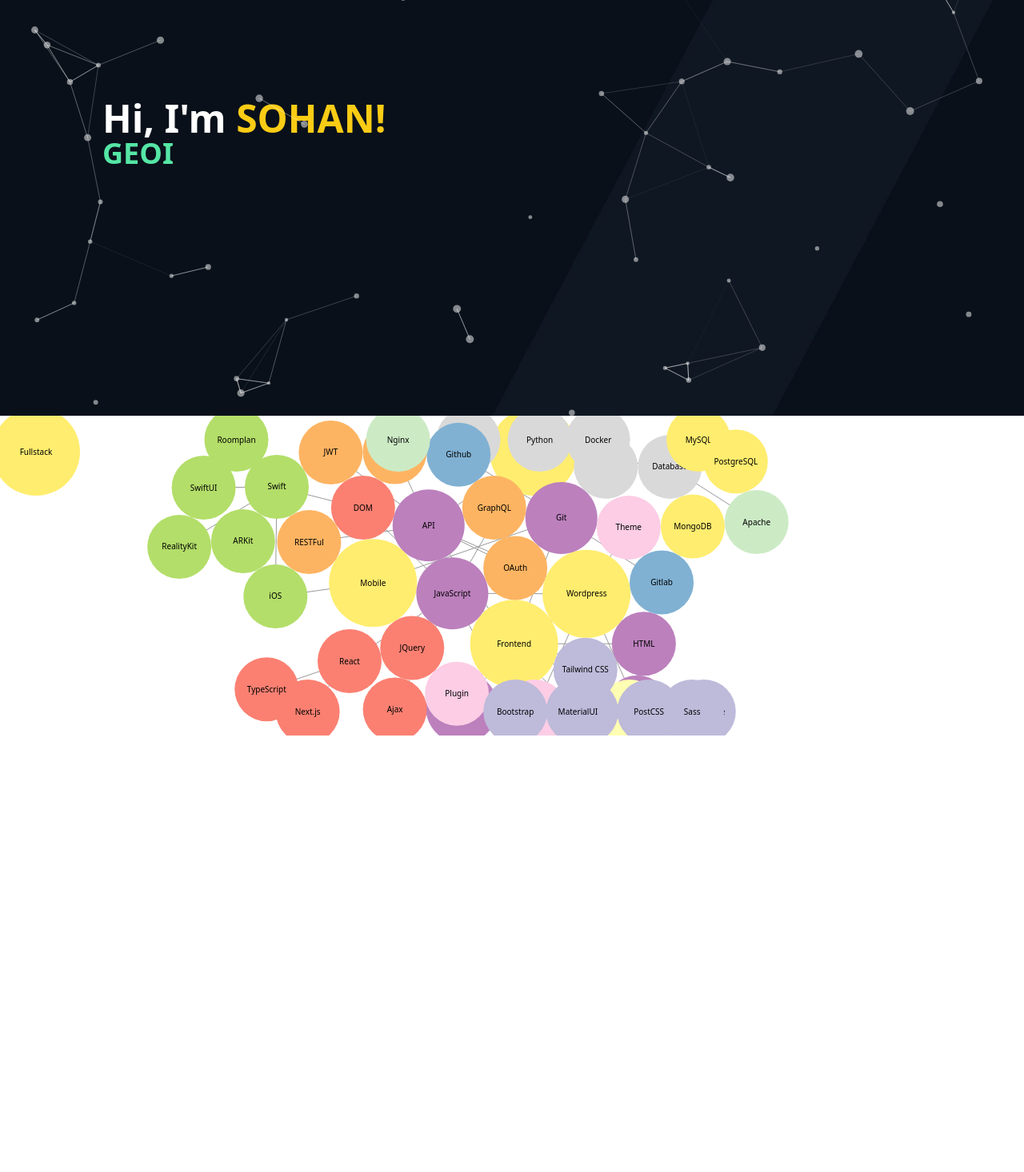
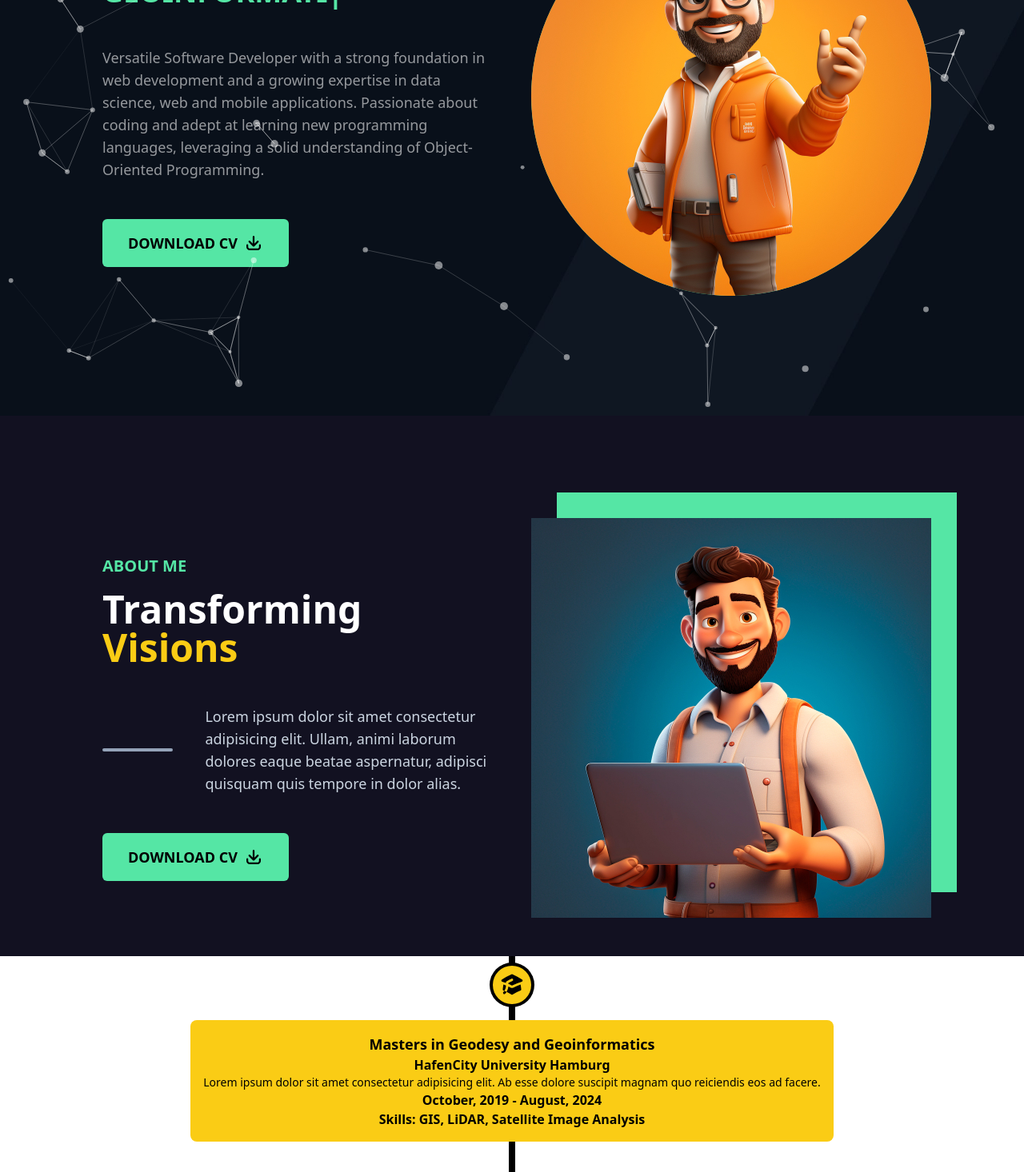
Before and after one commit to DevSohan/portfilio, a Next.js app: page / in a window 1280 px wide. Shown: the part 280-1746 px from the top of the page at 80% size. Built offline with nearby package versions, Linux system fonts and the light colour scheme.

Commit message:
update hero and add about/timeline

```diff
--- /dev/null
+++ b/components/AboutMe.tsx
@@ -0,0 +1,36 @@
+import { ArrowDownTrayIcon } from '@heroicons/react/16/solid'
+import Image from 'next/image'
+import React from 'react'
+
+function AboutMe() {
+    return (
+        <div className='pb-12 pt-16 md:pt-32 bg-[#121121]'>
+            <div className='grid grid-cols-1 md:grid-cols-2 w-4/5 mx-auto gap-12 items-center'>
+                <div>
+                    <h1 className='text-xl font-bold uppercase text-[#55e6a5] mb-4'>
+                        About Me
+                    </h1>
+                    <h2 className='text-lg md:text-3xl lg:text-5xl leading-8 md:leading-12 capitalize mb-12 font-bold text-white'>
+                        Transforming <span className='text-yellow-400'>Visions</span>
+                    </h2>
+                    <div className='mb-12 flex items-center md:space-x-10'>
+                        <span className='w-24 hidden md:block h-1 bg-slate-400 rounded-sm'></span>
+                        <p className='text-lg text-slate-300 w-4/5'>Lorem ipsum dolor sit amet consectetur adipisicing elit. Ullam, animi laborum dolores eaque beatae aspernatur, adipisci quisquam quis tempore in dolor alias.</p>
+                    </div>
+                    <button className='px-8 py-4 bg-[#55e6a5] hover:bg-yellow-400 transition-all duration-200 text-lg font-bold uppercase text-black flex items-center space-x-2 rounded-md'>
+                        <p>Download CV</p>
+                        <ArrowDownTrayIcon className='w-6 h-6 text-black'/>
+                    </button>
+                </div>
+                <div className='mx-auto md:mx-0 mt-8 lg:mt-0 w-72 h-72 lg:w-[500px] lg:h-[500px] relative'>
+                    <Image src="/images/about.jpg" alt="user" layout='fill' objectFit='contain' className='relative z-20 w-full h-full object-contain' />
+                    <div className='absolute w-full h-full z-10 bg-[#55e6a5] -top-8 -right-8'>
+
+                    </div>
+                </div>
+            </div>
+        </div>
+    )
+}
+
+export default AboutMe
--- a/components/HeroSection.tsx
+++ b/components/HeroSection.tsx
@@ -1,16 +1,31 @@
 import React from 'react'
 import Particle from './Particles'
 import TextEffect from './TextEffect'
+import Image from 'next/image'
+import { ArrowDownTrayIcon } from '@heroicons/react/16/solid'
+
 function HeroSection() {
     return (
-        <div className='h-[88vh] bg-[url("/images/banner.jpg")] bg-cover bg-center'>
+        <div className='h-[100vh] bg-[url("/images/banner.jpg")] bg-cover bg-center'>
             <Particle />
             <div className='w-4/5 grid-cols-1 mx-auto grid lg:grid-cols-2 gap-12 h-full items-center'>
-                <div>
+                <div className='flex flex-col gap-y-4'>
                     <h1 className='text-4xl md:text-5xl text-white font-bold'>
                         Hi, I'm <span className='text-yellow-400'>SOHAN!</span>
                     </h1>
                     <TextEffect />
+                    <p className='text-[#ffffff92] text-lg mt-8'>
+                    Versatile Software Developer with a strong foundation in web development and a growing expertise in data science, web and mobile applications. Passionate about coding and adept at learning new programming languages, leveraging a solid understanding of Object-Oriented Programming.
+                    </p>
+                    <div className='mt-8 flex-col space-y-6 sm:space-y-0 sm:flex sm:flex-row items-center sm:space-x-6'>
+                        <button className='px-8 py-4 bg-[#55e6a5] hover:bg-yellow-400 transition-all duration-200 text-lg font-bold uppercase text-black flex items-center space-x-2 rounded-md'>
+                            <p>Download CV</p>
+                            <ArrowDownTrayIcon className='w-6 h-6 text-black'/>
+                        </button>
+                    </div>
+                </div>
+                <div className='w-[500px] hidden bg-[#55e6a5] relative lg:flex items-center rounded-full h-[500px]'>
+                    <Image src="/images/u1.jpg" alt="user" layout="fill" className='object-cover rounded-full' />
                 </div>
             </div>
         </div>
--- a/components/Navbar.tsx
+++ b/components/Navbar.tsx
@@ -7,7 +7,7 @@
 
 function Navbar({openNav}:Props) {
     return (
-        <div className='w-full sticky z-[10000] top-0 h-[12vh] bg-[#141c27] shadow-md'>
+        <div className='w-full fixed z-[9999] top-0 h-[12vh] bg-[#141c27] shadow-md'>
             <div className='flex items-center justify-between w-4/5 mx-auto h-full'>
                 <h1 className='flex-[0.6] cursor-pointer text-2xl text-white font-bold'>
                     MS
--- /dev/null
+++ b/components/Timeline.tsx
@@ -0,0 +1,13 @@
+import React from 'react'
+import TimelineCard from './TimelineCard'
+
+function Timeline() {
+  return (
+    <div className='before:content-[""] before:w-2 before:bg-black before:h-full before:absolute before:left-1/2 before:-translate-x-1/2 before:-z-10 relative'>
+        <TimelineCard />
+        <TimelineCard />
+    </div>
+  )
+}
+
+export default Timeline
--- /dev/null
+++ b/components/TimelineCard.tsx
@@ -0,0 +1,23 @@
+import { AcademicCapIcon } from '@heroicons/react/16/solid'
+import React from 'react'
+
+function TimelineCard() {
+  return (
+    <div className='flex flex-col justify-center items-center py-3'>
+        <div className='w-12 rounded-full bg-yellow-400 p-2 ring-4 ring-black'>
+            <AcademicCapIcon />
+        </div>
+        <div className='bg-yellow-400 my-5 p-4 rounded-lg text-center'>
+            <h3 className='text-lg font-bold'>Masters in Geodesy and Geoinformatics</h3>
+            <h4 className='text-base font-bold'>HafenCity University Hamburg</h4>
+            <p className='text-sm'>
+                Lorem ipsum dolor sit amet consectetur adipisicing elit. Ab esse dolore suscipit magnam quo reiciendis eos ad facere.
+            </p>
+            <p className='text-base font-bold'>October, 2019 - August, 2024</p>
+            <div className='text-md font-bold'>Skills: GIS, LiDAR, Satellite Image Analysis</div>
+        </div>
+    </div>
+  )
+}
+
+export default TimelineCard
--- a/pages/index.tsx
+++ b/pages/index.tsx
@@ -8,6 +8,8 @@
 import Navbar from "@/components/Navbar";
 import MobileNavbar from "@/components/MobileNavbar";
 import HeroSection from "@/components/HeroSection";
+import AboutMe from "@/components/AboutMe";
+import Timeline from "@/components/Timeline";
 
 
 const inter = Inter({ subsets: ["latin"] });
@@ -23,6 +25,10 @@
 		<MobileNavbar nav={nav} closeNav={closeNav} />
 		<Navbar openNav={openNav} />
 		<HeroSection />
+		<div className="relative z-30">
+			<AboutMe />
+			<Timeline />
+		</div>
 		<Skills />
 		<SkillSet />
 	</>
```
